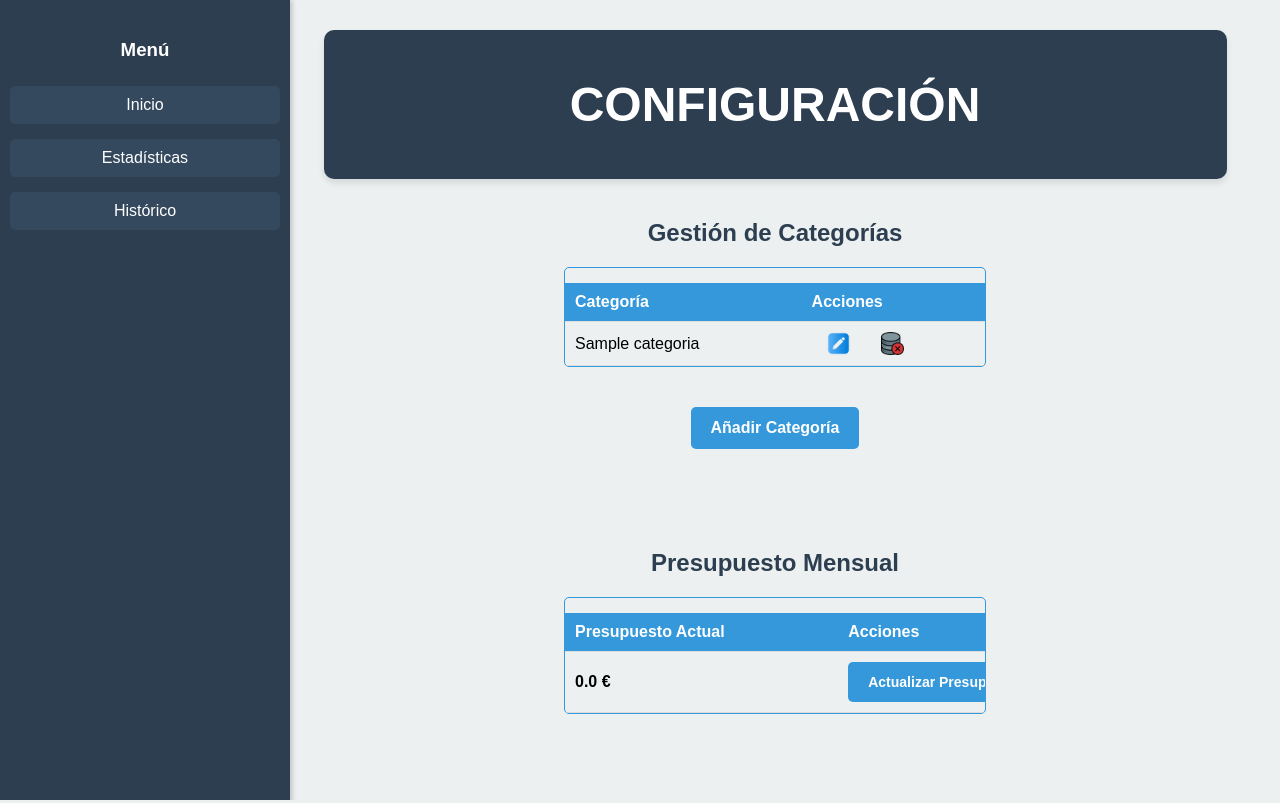
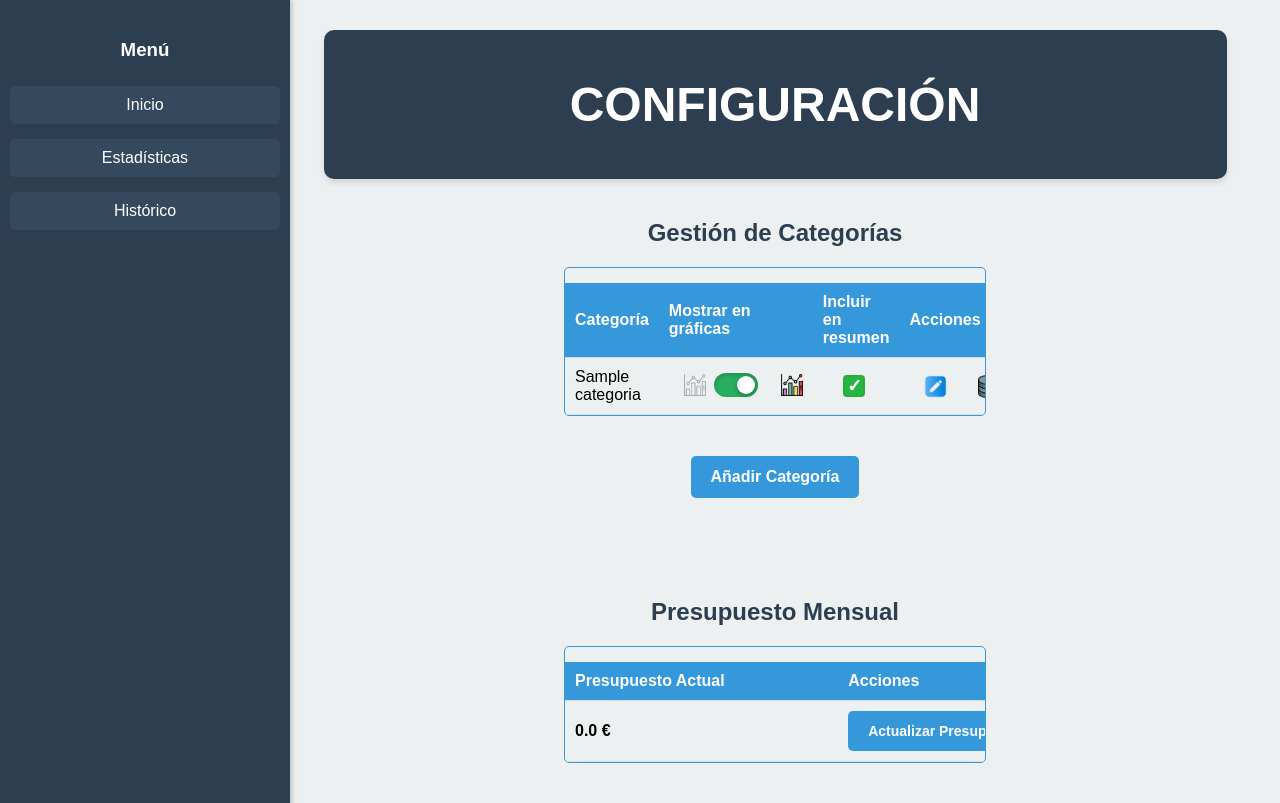
Before and after one commit to asanlir/GastosApp, a Flask app: page /config in a window 1280 px wide. Run offline with Flask 3, Linux system fonts and the light colour scheme; tables that the repository leaves empty or names only in its code hold one stand-in row (values such as "Sample post").

Commit message:
feat: Control avanzado de visibilidad de categorías en gráficas
✨ Nuevas funcionalidades:
- Control granular de visibilidad por categoría mediante toggle
- Checkbox para incluir/excluir categorías del gráfico de evolución
- Animaciones suavizadas (0.8s cubic-bezier) para mejor UX
- Iconos visuales para toggle de gráficas (encendido/apagado)

🗄️ Base de Datos:
- Nueva columna 'mostrar_en_graficas' en tabla categorias
- Nueva columna 'incluir_en_resumen' en tabla categorias
- Migraciones 002 y 003 con detección de columnas existentes
- Actualización de queries para filtrado dinámico

🎨 Interfaz:
- Tabla de configuración expandida con nuevos controles
- Checkboxes personalizados con colores del tema
- Diseño responsive y accesible
- Actualización instantánea sin recargas manuales

📚 Documentación:
- README actualizado con nuevas funcionalidades
- .gitignore mejorado y más completo
- Nueva sección de migraciones
- Changelog actualizado a v2.2.0

🔧 Cambios técnicos:
- Refactor de charts_service para usar filtros dinámicos
- Handlers separados para cada tipo de actualización
- Preservación de estados al editar categorías
- CSS optimizado sin duplicaciones

```diff
--- a/app/routes/main.py
+++ b/app/routes/main.py
@@ -367,12 +367,18 @@ def report():
 
     # Generar gráficos
     fig_pie = charts_service.generate_pie_chart(mes_actual, anio_actual)
-    fig_compras = charts_service.generate_category_bar_chart(
-        "Compra", anio_actual)
-    fig_facturas = charts_service.generate_category_bar_chart(
-        "Facturas", anio_actual)
-    fig_gasolina = charts_service.generate_category_bar_chart(
-        "Gasolina", anio_actual)
+
+    # Obtener categorías dinámicamente desde la BD
+    categorias = categorias_service.list_categorias()
+
+    # Generar gráficas solo para categorías con mostrar_en_graficas = TRUE
+    charts_por_categoria = {}
+    for categoria in categorias:
+        # Default True por si el campo no existe
+        if categoria.get('mostrar_en_graficas', True):
+            nombre_categoria = categoria['nombre']
+            charts_por_categoria[nombre_categoria] = charts_service.generate_category_bar_chart(
+                nombre_categoria, anio_actual)
 
     comparison_data = charts_service.generate_comparison_chart(anio_actual)
     fig_sin_alquiler = comparison_data['chart']
@@ -385,9 +391,7 @@ def report():
                            total_gastos=total_gastos,
                            gastos_mes=gastos_mes,
                            fig_pie=fig_pie,
-                           fig_compras=fig_compras,
-                           fig_facturas=fig_facturas,
-                           fig_gasolina=fig_gasolina,
+                           charts_por_categoria=charts_por_categoria,
                            fig_sin_alquiler=fig_sin_alquiler)
 
 
@@ -439,13 +443,96 @@ def config():
                 flash("Error inesperado al eliminar la categoría", "error")
             return redirect(url_for('main.config'))
 
+        elif "toggle_grafica_categoria_id" in request.form:
+            # Actualización del checkbox de mostrar_en_graficas desde la tabla
+            try:
+                categoria_id = int(request.form["toggle_grafica_categoria_id"])
+                # Obtener la categoría actual para preservar incluir_en_resumen
+                categorias = categorias_service.list_categorias()
+                categoria_actual = next(
+                    (c for c in categorias if c['id'] == categoria_id), None)
+
+                if not categoria_actual:
+                    flash("Categoría no encontrada", "error")
+                    return redirect(url_for('main.config'))
+
+                nombre_categoria = categoria_actual['nombre']
+                mostrar_en_graficas = "mostrar_en_graficas" in request.form
+                incluir_en_resumen = categoria_actual.get('incluir_en_resumen', True)
+
+                logger.debug(
+                    "Toggle gráfica categoría ID %s: mostrar_en_graficas = %s",
+                    categoria_id, mostrar_en_graficas)
+
+                if categorias_service.update_categoria(categoria_id, nombre_categoria, mostrar_en_graficas, incluir_en_resumen):
+                    logger.info(
+                        "Categoría %s: mostrar_en_graficas actualizado a %s", categoria_id, mostrar_en_graficas)
+                else:
+                    flash("Error al actualizar la configuración de gráfica", "error")
+            except (ValueError, ValidationError) as e:
+                flash(str(e), "error")
+                logger.error("Error al actualizar mostrar_en_graficas: %s", e)
+            except DatabaseError as e:
+                logger.error("Error de base de datos: %s", e)
+                flash("Error inesperado al actualizar la configuración", "error")
+            return redirect(url_for('main.config'))
+
+        elif "toggle_resumen_categoria_id" in request.form:
+            # Actualización del checkbox de incluir_en_resumen desde la tabla
+            try:
+                categoria_id = int(request.form["toggle_resumen_categoria_id"])
+                incluir_en_resumen = "incluir_en_resumen" in request.form
+
+                # Obtener la categoría actual para preservar otros campos
+                categorias = categorias_service.list_categorias()
+                categoria_actual = next(
+                    (c for c in categorias if c['id'] == categoria_id), None)
+
+                if categoria_actual:
+                    if categorias_service.update_categoria(
+                        categoria_id,
+                        categoria_actual['nombre'],
+                        categoria_actual.get('mostrar_en_graficas', True),
+                        incluir_en_resumen
+                    ):
+                        logger.info(
+                            "Categoría %s: incluir_en_resumen actualizado a %s", categoria_id, incluir_en_resumen)
+                    else:
+                        flash("Error al actualizar la configuración de resumen", "error")
+                else:
+                    flash("Categoría no encontrada", "error")
+            except (ValueError, ValidationError) as e:
+                flash(str(e), "error")
+                logger.error("Error al actualizar incluir_en_resumen: %s", e)
+            except DatabaseError as e:
+                logger.error("Error de base de datos: %s", e)
+                flash("Error inesperado al actualizar la configuración", "error")
+            return redirect(url_for('main.config'))
+
         elif "editar_categoria" in request.form:
+            # Actualización del nombre desde el modal
             try:
                 categoria_id = int(request.form["categoria_id"])
                 nuevo_nombre = request.form["editar_categoria"].strip()
+
+                # Obtener la categoría actual para preservar mostrar_en_graficas
+                categorias = categorias_service.list_categorias()
+                categoria_actual = next(
+                    (c for c in categorias if c['id'] == categoria_id), None)
+
+                if not categoria_actual:
+                    flash("Categoría no encontrada", "error")
+                    return redirect(url_for('main.config'))
+
+                # Mantener el valor actual de mostrar_en_graficas
+                mostrar_en_graficas = categoria_actual.get(
+                    'mostrar_en_graficas', True)
+
                 logger.debug(
-                    "Intentando editar categoría ID %s con nuevo nombre: %s", categoria_id, nuevo_nombre)
-                if nuevo_nombre and categorias_service.update_categoria(categoria_id, nuevo_nombre):
+                    "Editando nombre categoría ID %s a: %s, manteniendo mostrar_en_graficas: %s",
+                    categoria_id, nuevo_nombre, mostrar_en_graficas)
+
+                if nuevo_nombre and categorias_service.update_categoria(categoria_id, nuevo_nombre, mostrar_en_graficas):
                     flash("Categoría actualizada correctamente", "success")
                     logger.info(
                         "Categoría %s actualizada a '%s'", categoria_id, nuevo_nombre)
--- a/static/styles.css
+++ b/static/styles.css
@@ -932,3 +932,143 @@ button {
   transform: translateY(0);
   box-shadow: 0px 2px 4px rgba(0, 0, 0, 0.2);
 }
+
+/* --- Toggle de gráficas con iconos externos --- */
+.grafica-toggle-container {
+  display: inline-flex;
+  align-items: center;
+  gap: 8px;
+}
+
+.grafica-toggle-input {
+  display: none; /* Ocultar checkbox nativo */
+}
+
+/* Track del toggle (más pequeño) */
+.grafica-toggle-slider {
+  width: 44px;
+  height: 24px;
+  background: #e74c3c;
+  border-radius: 12px;
+  cursor: pointer;
+  position: relative;
+  transition: background 0.8s cubic-bezier(0.25, 0.1, 0.25, 1);
+  box-shadow: inset 0 2px 4px rgba(0, 0, 0, 0.2);
+}
+
+/* Toggle cuando está activado */
+.grafica-toggle-input:checked ~ label .grafica-toggle-slider {
+  background: #27ae60;
+}
+
+/* Círculo deslizante (más pequeño) */
+.grafica-toggle-slider::before {
+  content: "";
+  position: absolute;
+  width: 18px;
+  height: 18px;
+  background: white;
+  border-radius: 50%;
+  top: 3px;
+  left: 3px;
+  transition: transform 0.8s cubic-bezier(0.25, 0.1, 0.25, 1);
+  box-shadow: 0 2px 4px rgba(0, 0, 0, 0.3);
+}
+
+/* Mover círculo cuando está activado */
+.grafica-toggle-input:checked ~ label .grafica-toggle-slider::before {
+  transform: translateX(20px);
+}
+
+/* Iconos fuera del toggle */
+.grafica-toggle-icon {
+  width: 22px;
+  height: 22px;
+  transition: all 0.8s cubic-bezier(0.25, 0.1, 0.25, 1);
+  cursor: pointer;
+}
+
+/* Estado apagado: icono OFF resaltado, icono ON atenuado */
+.grafica-toggle-icon-off {
+  opacity: 1;
+  filter: grayscale(0%);
+}
+
+.grafica-toggle-icon-on {
+  opacity: 0.3;
+  filter: grayscale(70%);
+}
+
+/* Estado encendido: icono ON resaltado, icono OFF atenuado */
+.grafica-toggle-input:checked ~ .grafica-toggle-icon-off {
+  opacity: 0.3;
+  filter: grayscale(70%);
+}
+
+.grafica-toggle-input:checked ~ .grafica-toggle-icon-on {
+  opacity: 1;
+  filter: grayscale(0%);
+}
+
+/* Efecto hover en el toggle */
+.grafica-toggle-slider:hover {
+  box-shadow: inset 0 2px 4px rgba(0, 0, 0, 0.3), 0 0 8px rgba(0, 0, 0, 0.2);
+}
+
+/* Efecto hover en los iconos */
+.grafica-toggle-icon:hover {
+  transform: scale(1.15);
+}
+
+/* --- Checkbox personalizado para "Incluir en resumen" --- */
+.resumen-checkbox-container {
+  display: flex;
+  justify-content: flex-start;
+  align-items: center;
+  padding-left: 25%;
+}
+
+/* Ocultar checkbox nativo */
+.resumen-checkbox-container input[type="checkbox"] {
+  appearance: none;
+  -webkit-appearance: none;
+  -moz-appearance: none;
+  width: 22px;
+  height: 22px;
+  border: 2px solid #3498db;
+  border-radius: 4px;
+  background-color: white;
+  cursor: pointer;
+  position: relative;
+  transition: all 0.3s ease;
+}
+
+/* Hover */
+.resumen-checkbox-container input[type="checkbox"]:hover {
+  border-color: #2980b9;
+  box-shadow: 0 0 5px rgba(52, 152, 219, 0.3);
+}
+
+/* Checkbox marcado */
+.resumen-checkbox-container input[type="checkbox"]:checked {
+  background-color: #23b643;
+  border-color: #29ac3b;
+}
+
+/* Checkmark (✓) */
+.resumen-checkbox-container input[type="checkbox"]:checked::after {
+  content: "✓";
+  position: absolute;
+  top: 50%;
+  left: 50%;
+  transform: translate(-50%, -50%);
+  color: white;
+  font-size: 18px;
+  font-weight: bold;
+}
+
+/* Focus */
+.resumen-checkbox-container input[type="checkbox"]:focus {
+  outline: none;
+  box-shadow: 0 0 0 3px rgba(52, 152, 219, 0.2);
+}
--- a/templates/config.html
+++ b/templates/config.html
@@ -47,6 +47,8 @@
           <thead>
             <tr>
               <th class="center-text">Categoría</th>
+              <th class="center-text">Mostrar en gráficas</th>
+              <th class="center-text">Incluir en resumen</th>
               <th class="center-text">Acciones</th>
             </tr>
           </thead>
@@ -54,6 +56,67 @@
             {% for categoria in categorias %}
             <tr>
               <td class="center-text">{{ categoria.nombre }}</td>
+              <td class="center-text">
+                <form method="POST" style="display: inline">
+                  <input
+                    type="hidden"
+                    name="toggle_grafica_categoria_id"
+                    value="{{ categoria.id }}"
+                  />
+                  <input
+                    type="hidden"
+                    name="editar_categoria"
+                    value="{{ categoria.nombre }}"
+                  />
+                  <div class="grafica-toggle-container">
+                    <input
+                      type="checkbox"
+                      name="mostrar_en_graficas"
+                      id="toggle_{{ categoria.id }}"
+                      class="grafica-toggle-input"
+                      {%
+                      if
+                      categoria.mostrar_en_graficas
+                      %}checked{%
+                      endif
+                      %}
+                      onchange="this.form.submit()"
+                    />
+                    <img
+                      src="{{ url_for('static', filename='graf_apagado.png') }}"
+                      alt="Apagado"
+                      class="grafica-toggle-icon grafica-toggle-icon-off"
+                      onclick="document.getElementById('toggle_{{ categoria.id }}').click()"
+                    />
+                    <label for="toggle_{{ categoria.id }}">
+                      <div class="grafica-toggle-slider"></div>
+                    </label>
+                    <img
+                      src="{{ url_for('static', filename='graf_encendido.png') }}"
+                      alt="Encendido"
+                      class="grafica-toggle-icon grafica-toggle-icon-on"
+                      onclick="document.getElementById('toggle_{{ categoria.id }}').click()"
+                    />
+                  </div>
+                </form>
+              </td>
+              <td class="center-text">
+                <form method="POST" style="display: inline">
+                  <input
+                    type="hidden"
+                    name="toggle_resumen_categoria_id"
+                    value="{{ categoria.id }}"
+                  />
+                  <div class="resumen-checkbox-container">
+                    <input
+                      type="checkbox"
+                      name="incluir_en_resumen"
+                      {% if categoria.incluir_en_resumen %}checked{% endif %}
+                      onchange="this.form.submit()"
+                    />
+                  </div>
+                </form>
+              </td>
               <td class="center-text">
                 <div class="actions">
                   <button
@@ -266,7 +329,7 @@
               e.stopPropagation();
               const categoriaId = this.getAttribute("data-id");
               const categoriaNombre = this.getAttribute("data-nombre");
-              console.log("Editando categoría:", categoriaId, categoriaNombre); // Debug
+              console.log("Editando categoría:", categoriaId, categoriaNombre);
               openEditModal(categoriaId, categoriaNombre);
             });
           });
```
Also changed, not shown: app/queries.py (+20 -11 lines), app/services/categorias_service.py (+15 -7 lines), app/services/charts_service.py (+8 -8 lines), templates/report.html (+3 -9 lines), README.md, scripts/migrations/002_add_mostrar_en_graficas.py (added), scripts/migrations/003_add_incluir_en_resumen.py (added), static/graf_apagado.png (added), static/graf_encendido.png (added), 1 other file.
